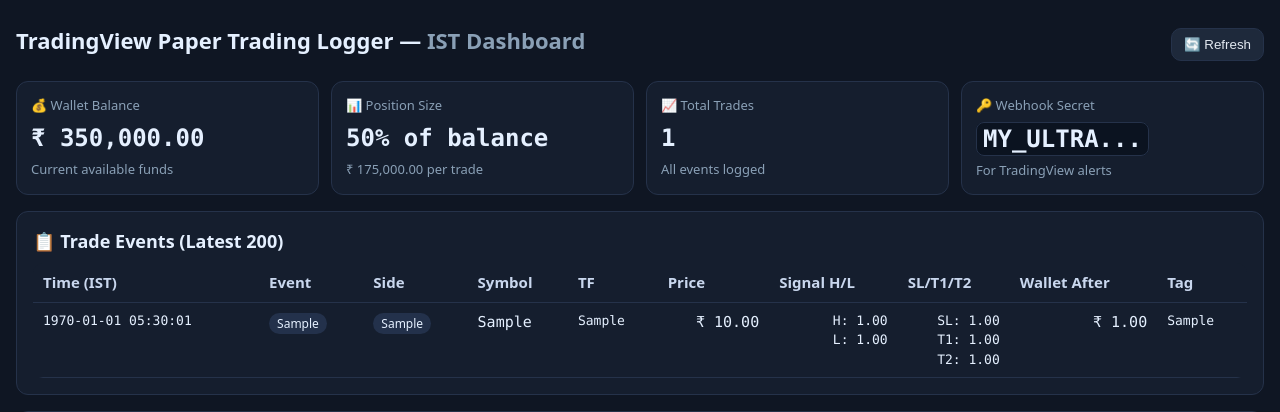
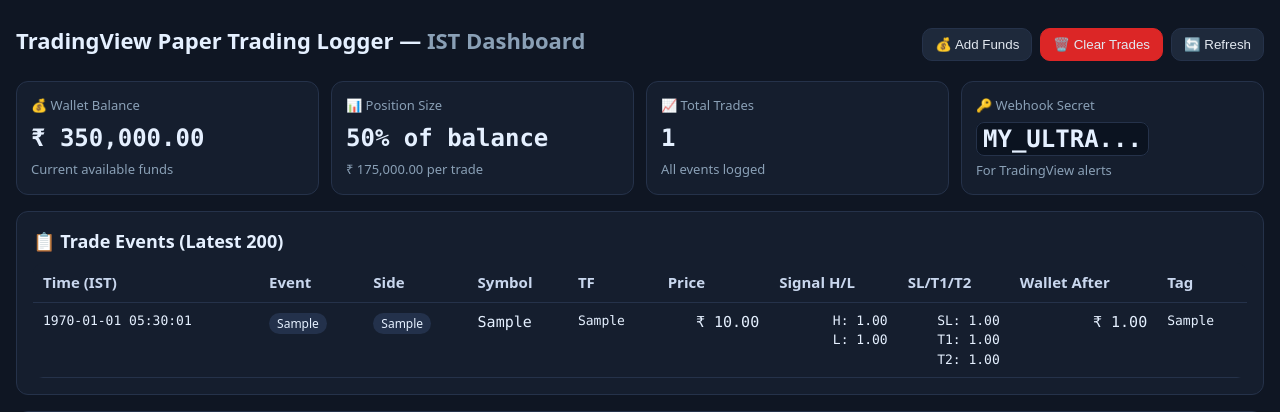
Before and after one commit to code-blooded-guy/trd, a FastAPI app: page /dashboard in a window 1280 px wide. Shown: the top 412 px of the page. Run offline with FastAPI, Linux system fonts and the light colour scheme; data comes from the database, SQL or seed files in the repository; both versions use the stored data as it was after the commit; tables that the repository leaves empty hold one stand-in row (values such as "Sample post").

Commit message:
new apis added

```diff
--- a/app.py
+++ b/app.py
@@ -249,6 +249,62 @@
 
     return {"status": "ok", "event": event, "symbol": symbol, "tag": tag}
 
+@app.post("/clear-trades")
+async def clear_trades(request: Request):
+    """Clear all trades but keep wallet history"""
+    try:
+        # Get current wallet balance before clearing
+        current_balance = get_wallet_balance()
+
+        # Clear trades table
+        queries = [("DELETE FROM trades;", ())]
+        exec_with_retry(queries)
+
+        # Log the clear action
+        log_wallet_change(current_balance, current_balance, "TRADES_CLEARED", None)
+
+        logger.info(f"[API] All trades cleared, wallet balance preserved: ₹{current_balance:,.2f}")
+        return {"status": "ok", "message": "All trades cleared", "wallet_balance": current_balance}
+
+    except Exception as e:
+        logger.error(f"[API] Clear trades error: {e}")
+        return JSONResponse({"status": "error", "message": str(e)}, status_code=500)
+
+@app.post("/add-funds")
+async def add_funds(request: Request):
+    """Add funds to wallet"""
+    try:
+        body = await request.body()
+        data = json.loads(body.decode("utf-8"))
+
+        amount = safe_float(data.get("amount"))
+        reason = data.get("reason", "MANUAL_DEPOSIT")
+
+        if not amount or amount <= 0:
+            return JSONResponse({"status": "error", "message": "Invalid amount"}, status_code=400)
+
+        # Get current balance and add funds
+        balance_before = get_wallet_balance()
+        balance_after = balance_before + amount
+
+        # Log the fund addition
+        log_wallet_change(balance_before, balance_after, reason, None)
+
+        logger.info(f"[API] Funds added: ₹{amount:,.2f} - Balance: ₹{balance_before:,.2f} → ₹{balance_after:,.2f}")
+        return {
+            "status": "ok",
+            "message": f"₹{amount:,.2f} added successfully",
+            "balance_before": balance_before,
+            "balance_after": balance_after,
+            "amount_added": amount
+        }
+
+    except json.JSONDecodeError:
+        return JSONResponse({"status": "error", "message": "Invalid JSON"}, status_code=400)
+    except Exception as e:
+        logger.error(f"[API] Add funds error: {e}")
+        return JSONResponse({"status": "error", "message": str(e)}, status_code=500)
+
 @app.get("/dashboard", response_class=HTMLResponse)
 def dashboard(request: Request):
     """Render trading dashboard"""
--- a/templates/dashboard.html
+++ b/templates/dashboard.html
@@ -54,6 +54,8 @@
   <div class="row" style="justify-content:space-between;align-items:center">
     <h1>TradingView Paper Trading Logger — <span class="muted">IST Dashboard</span></h1>
     <div class="row">
+      <button class="btn" onclick="addFunds()">💰 Add Funds</button>
+      <button class="btn" onclick="clearTrades()" style="background:#dc2626;border-color:#dc2626">🗑️ Clear Trades</button>
       <button class="btn" onclick="location.reload()">🔄 Refresh</button>
     </div>
   </div>
@@ -230,6 +232,65 @@
 <script>
 // Auto-refresh every 30 seconds
 setTimeout(() => location.reload(), 30000);
+
+// Clear all trades function
+async function clearTrades() {
+  if (!confirm('⚠️ Clear ALL trades and events? This cannot be undone!\n\nWallet balance will be preserved but all trade history will be lost.')) {
+    return;
+  }
+
+  try {
+    const response = await fetch('/clear-trades', {
+      method: 'POST',
+      headers: {'Content-Type': 'application/json'}
+    });
+
+    const result = await response.json();
+
+    if (result.status === 'ok') {
+      alert(`✅ ${result.message}\nWallet Balance: ₹${result.wallet_balance.toLocaleString()}`);
+      location.reload();
+    } else {
+      alert(`❌ Error: ${result.message}`);
+    }
+  } catch (error) {
+    alert(`❌ Network error: ${error.message}`);
+  }
+}
+
+// Add funds function
+async function addFunds() {
+  const amount = prompt('💰 Enter amount to add to wallet (₹):');
+
+  if (!amount || isNaN(amount) || parseFloat(amount) <= 0) {
+    if (amount !== null) alert('❌ Please enter a valid positive amount');
+    return;
+  }
+
+  const reason = prompt('📝 Enter reason for deposit (optional):', 'MANUAL_DEPOSIT') || 'MANUAL_DEPOSIT';
+
+  try {
+    const response = await fetch('/add-funds', {
+      method: 'POST',
+      headers: {'Content-Type': 'application/json'},
+      body: JSON.stringify({
+        amount: parseFloat(amount),
+        reason: reason
+      })
+    });
+
+    const result = await response.json();
+
+    if (result.status === 'ok') {
+      alert(`✅ ${result.message}\n\nBefore: ₹${result.balance_before.toLocaleString()}\nAfter: ₹${result.balance_after.toLocaleString()}`);
+      location.reload();
+    } else {
+      alert(`❌ Error: ${result.message}`);
+    }
+  } catch (error) {
+    alert(`❌ Network error: ${error.message}`);
+  }
+}
 </script>
 
 </body>
```
Also changed, not shown: trades.db.
